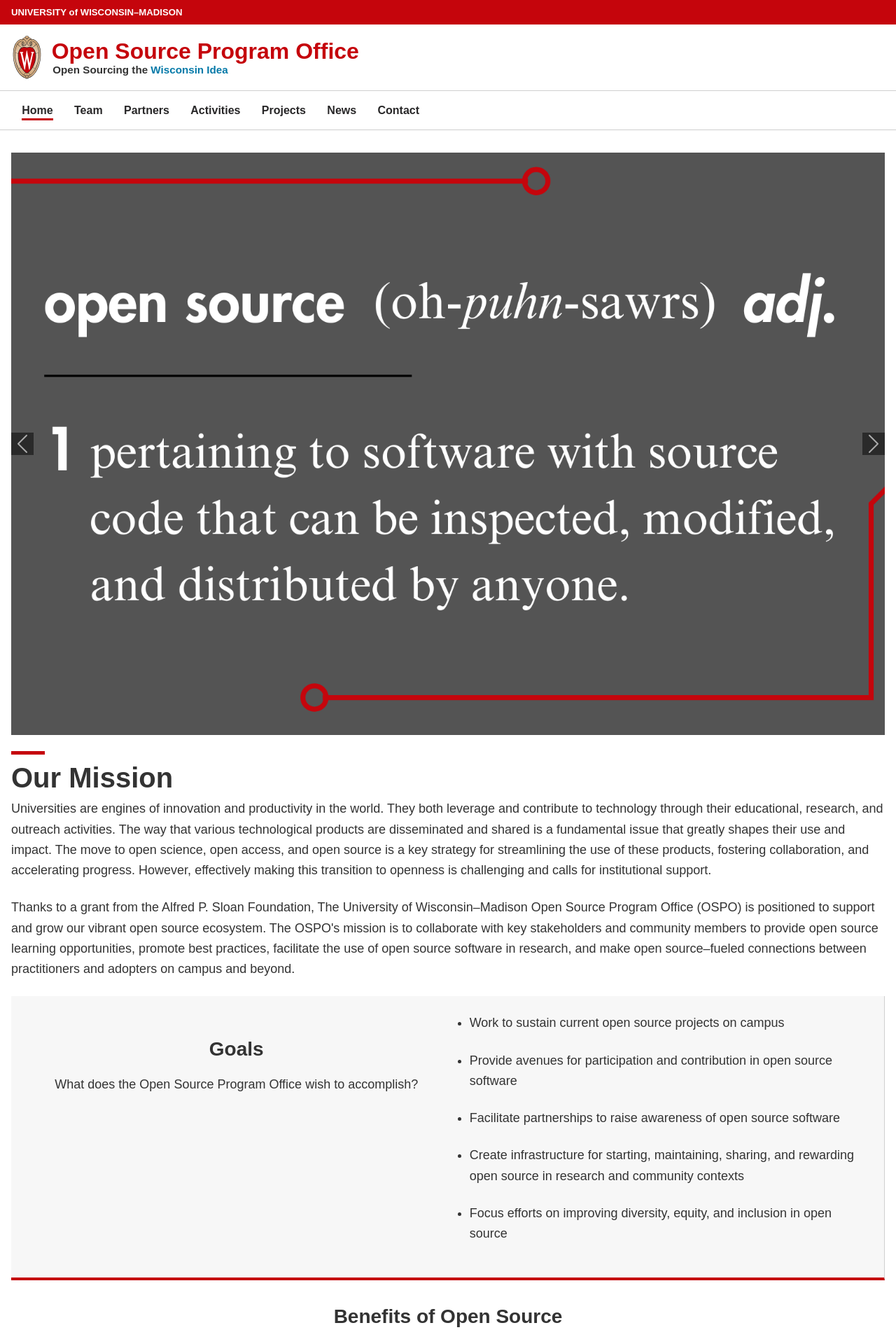
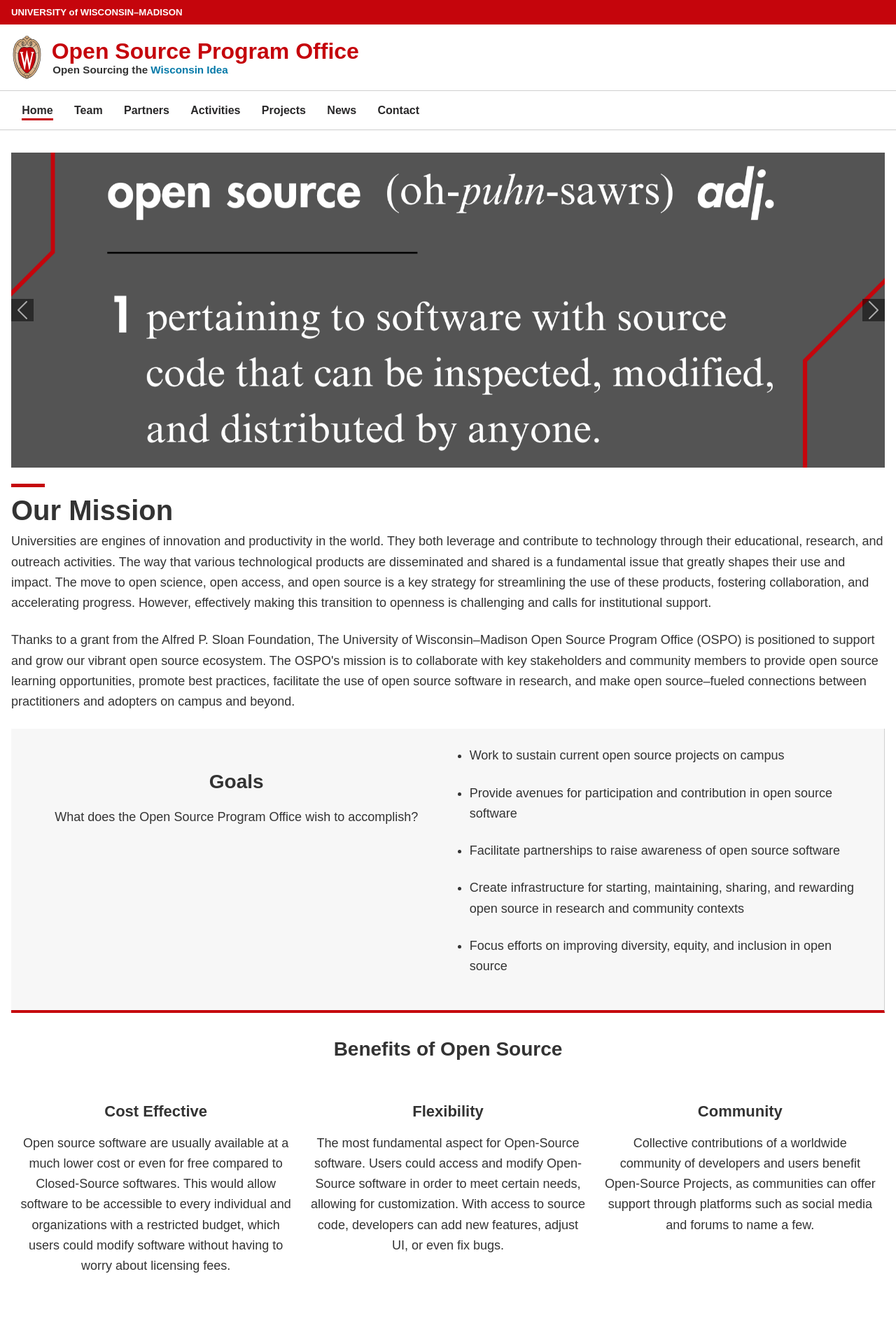
Before and after one commit to UW-Madison-DSI/ospo.wisc.edu-version-1.0, a Jekyll site: the page built from index.html, in a window 1280 px wide. Shown: the top 1920 px of the page at 70% size. Built offline with Jekyll 4.4.1, drawn with Linux system fonts in a browser that asks for light colours; some web fonts are replaced.

Commit message:
Added max carousel height for desktop.

```diff
--- a/_sass/main.scss
+++ b/_sass/main.scss
@@ -24,8 +24,8 @@
 
 .carousel-item .image {
     width: 100% !important;
-    /* height: 450px !important; */
     aspect-ratio: 1.5;
+    max-height: 450px;
     background-size: cover !important;
     background-position: center !important;
 }
```
Also changed, not shown: 3 other files.
